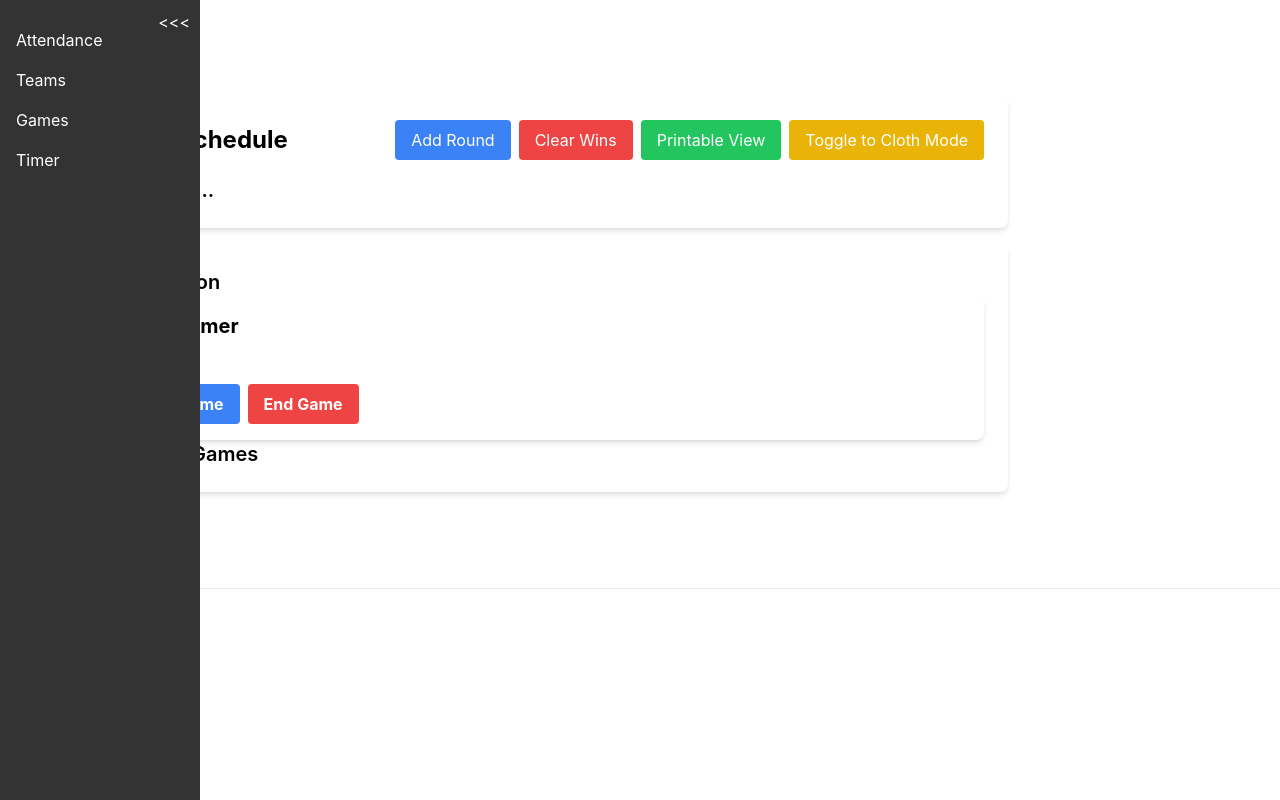
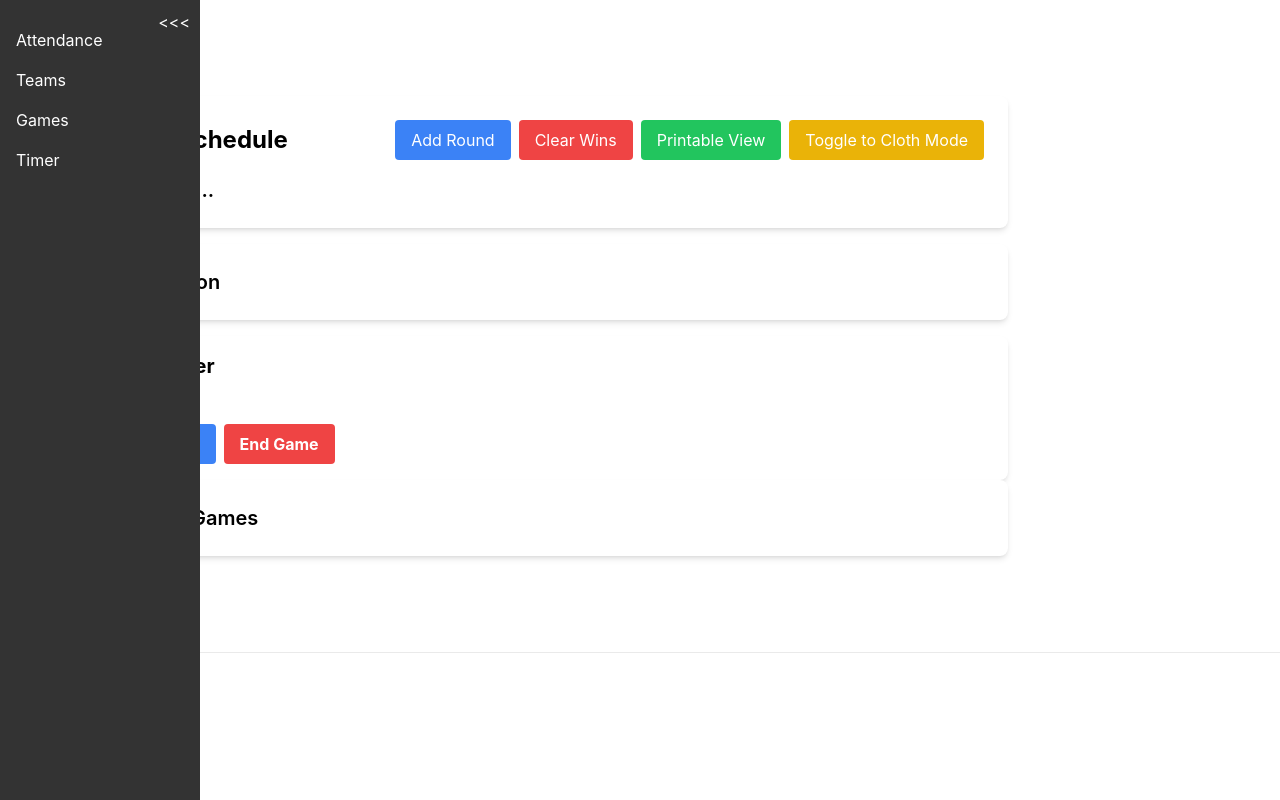
Before and after one commit to jsartin513/open-gym, a Next.js app: page /games in a window 1280 px wide. Built offline with nearby package versions, Linux system fonts and the light colour scheme.

Commit message:
Reorganize the games page

```diff
--- a/src/pages/games.js
+++ b/src/pages/games.js
@@ -216,7 +216,8 @@ const GamesPage = () => {
           )}
         </div>
         {!isPrintableView && (
-          <div className="bg-white shadow-md rounded-lg p-6">
+          <>
+            <div className="bg-white shadow-md rounded-lg p-6 mb-4">
               {mode === "foam" && (
                 <div>
                   <h2 className="text-xl font-semibold">Games Won</h2>
@@ -241,10 +242,9 @@ const GamesPage = () => {
                   </ul>
                 </div>
               )}
-
+            </div>
             <Timer mode={mode} />
-
-            <div>
+            <div className="bg-white shadow-md rounded-lg p-6">
               <h2 className="text-xl font-semibold">Finished Games</h2>
               <ul className="list-disc pl-5">
                 {pastGames.map((game, index) => (
@@ -255,7 +255,7 @@ const GamesPage = () => {
                 ))}
               </ul>
             </div>
-          </div>
+          </>
         )}
       </div>
     </Layout>
```
Lines whose indentation alone changed are shown as unchanged.
